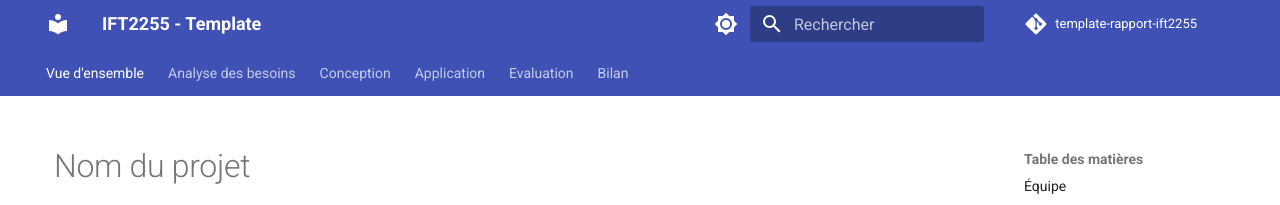
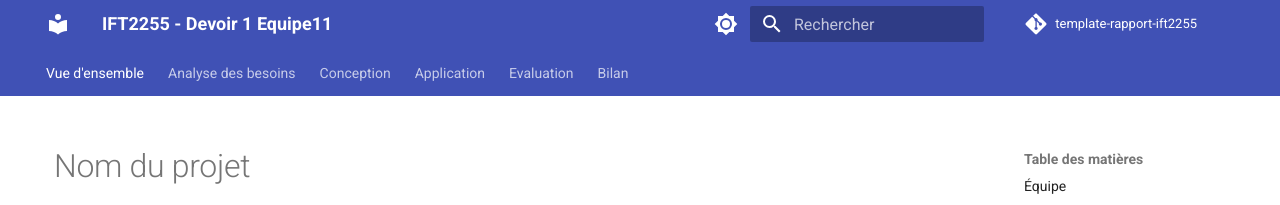
Before and after one commit to alaealoui12/IFT2255-Devoir1, an MkDocs documentation site: the page built from docs/index.md, in a window 1280 px wide. Shown: the top 205 px of the page. Built offline with MkDocs 1.6.1 and Material for MkDocs 9.7.7, drawn with Linux system fonts in a browser that asks for light colours; comment, search, counter and statistics services are not loaded.

Commit message:
set site name/premier run mkdocs

```diff
--- a/mkdocs.yml
+++ b/mkdocs.yml
@@ -1,4 +1,4 @@
-site_name: IFT2255 - Template
+site_name: IFT2255 - Devoir 1 Equipe11
 site_description: Template de site web pour le cours IFT2255 (Génie logiciel)
 site_author: Louis-Edouard Lafontant
 site_url: https://ift3150-template.github.io
```
